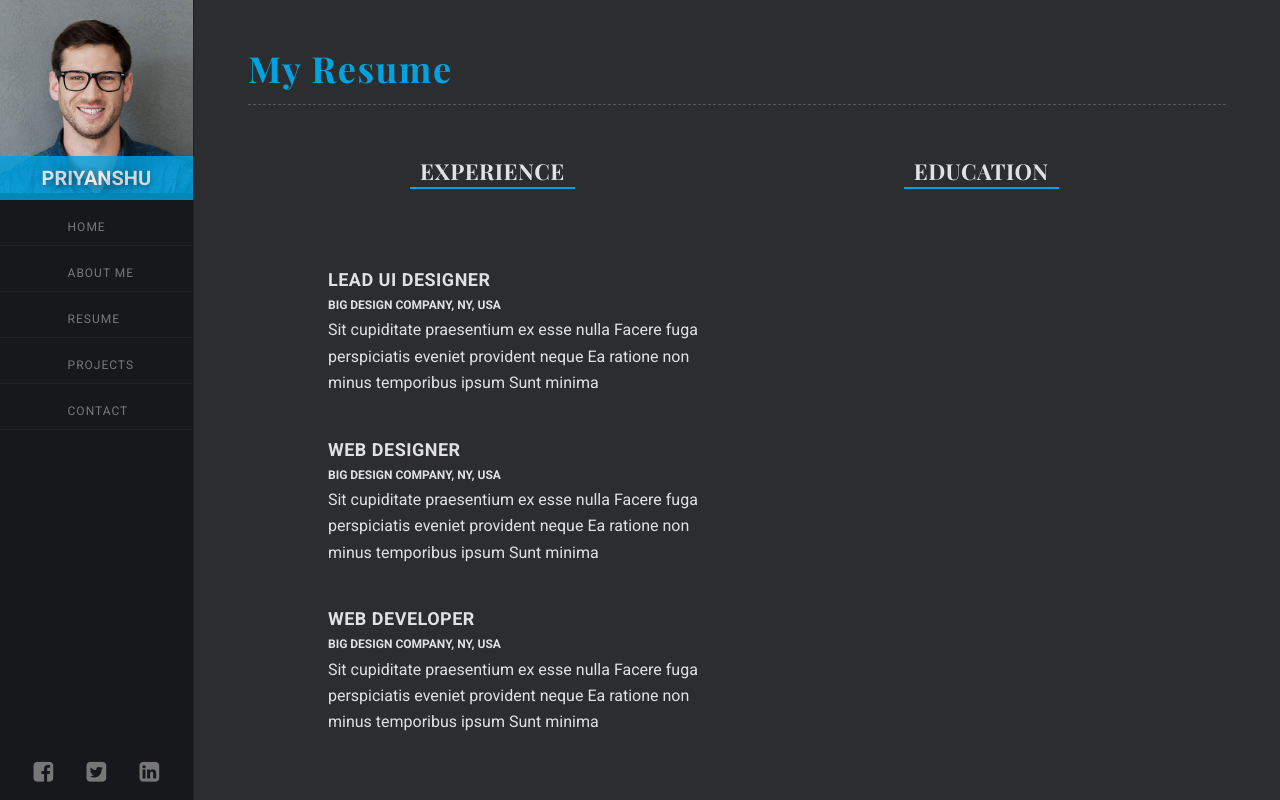
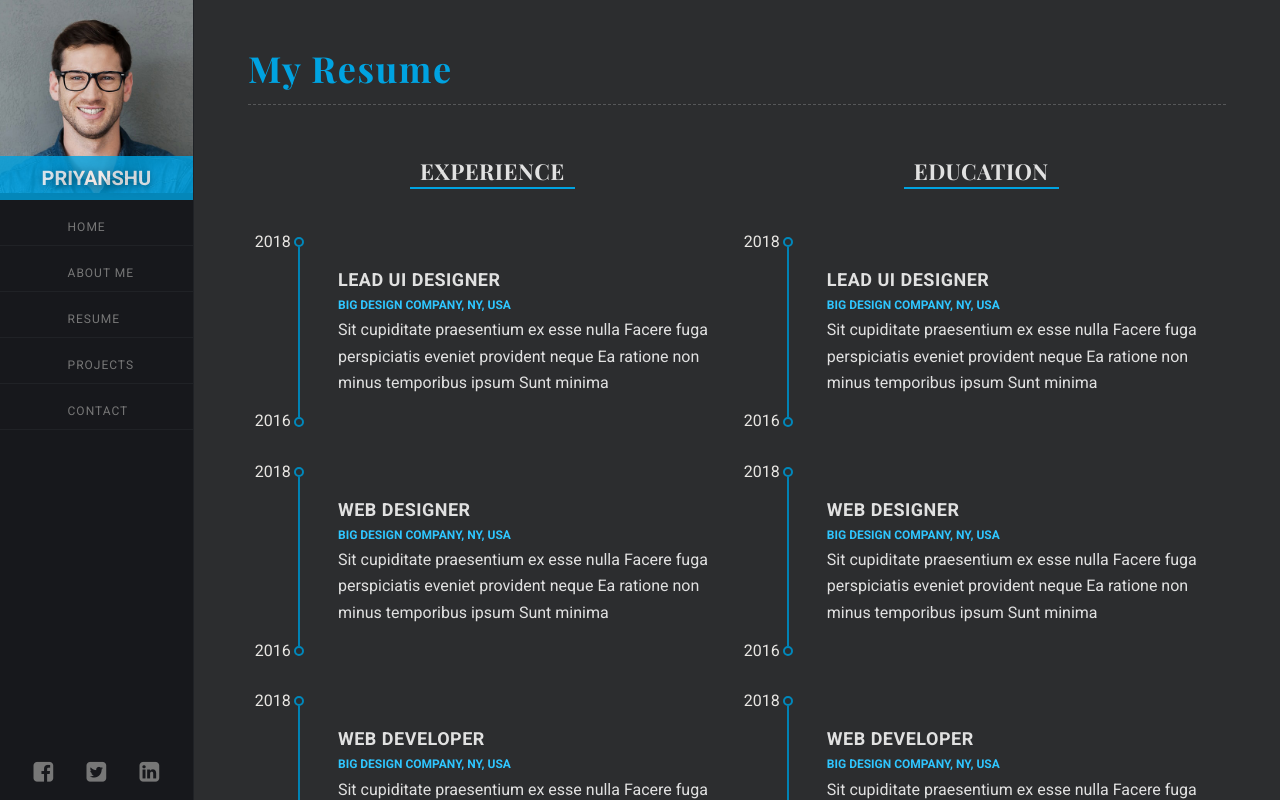
Before and after one commit to PriyanshuAgarwal/portfolio123, a React (Create React App) app: page / in a window 1280 px wide. Built offline with nearby package versions, Linux system fonts and the light colour scheme.

Commit message:
Finish history list

```diff
--- a/src/css/Resume.css
+++ b/src/css/Resume.css
@@ -5,6 +5,8 @@
 .history-container .experience-container, .history-container .education-container {
     width: 50%;
 }
+
+
 
 .history-item {
     margin: 20px 0 50px;
@@ -19,6 +21,14 @@
     margin-left: 10px;
     padding: 20px;
     transition: all .5s ease-in-out;
+}
+
+.history-item li .content {
+    margin-left: 10px;
+}
+
+.history-item li:not(:first-child) {
+    margin-top: 60px;
 }
 
 .history-item li .content h4 {
@@ -37,9 +47,60 @@
     font-family: "Roboto", sans-serif;
     font-weight: 600;
     text-transform: uppercase;
+    color: rgb(47, 198, 255);
 }
 
 .history-item li .content p {
     font-size: 16px;
     margin-bottom: 0px;
 }
+
+.history-item li .year {
+    height: 100%;
+    left: -10px;
+    top: 0;
+    position: absolute;
+}
+
+.history-item li .year span {
+    font-size: 16px;
+    position: absolute;
+    -webkit-transform: translateX(-120%);
+    -ms-transform: translateX(-120%);
+    transform: translateX(-120%);
+    color: rgb(232, 230, 227);
+}
+
+.history-item li .year .to {
+    top: -18px;
+}
+
+.history-item li .year .from {
+    bottom: -18px;
+}
+
+.history-item .line-left {
+    width: 2px;
+    background-color: rgb(0, 130, 180);
+    height: 100%;
+    position: absolute;
+    top: 0;
+    left: -10px;
+
+}
+
+.history-item .line-left::after, .history-item .line-left::before {
+    content: "";
+    width: 10px;
+    height: 10px;
+    -webkit-border-radius: 50%;
+    border-radius: 50%;
+    border: 2px solid rgb(0, 136, 188);
+    position: absolute;
+    left: -4px;
+    top: -10px;
+}
+
+.history-item .line-left::after {
+    top: 100%
+}
--- a/src/resume/HistoryItem.js
+++ b/src/resume/HistoryItem.js
@@ -6,6 +6,7 @@ const HistoryItem = (props) => {
 
     return (
         <li>
+            <span class="line-left"></span>
             <div class="content">
                 <h4>{props.title}</h4>
                 <h5>{props.short_description}</h5>
@@ -13,6 +14,10 @@ const HistoryItem = (props) => {
                     {props.info}
                 </p>
             </div>
+            <span className="year">
+                <span className="to">2018</span>
+                <span className="from">2016</span>
+            </span>
     </li>
     );
 
--- a/src/resume/Resume.js
+++ b/src/resume/Resume.js
@@ -35,6 +35,23 @@ render() {
                     </div>
                     <div className="education-container">
                         <SectionSubheading title="Education" />
+                            <ul className="history-item">
+                                <HistroyItem
+                                    title="LEAD UI DESIGNER"
+                                    short_description="BIG DESIGN COMPANY, NY, USA"
+                                    info="Sit cupiditate praesentium ex esse nulla Facere fuga perspiciatis eveniet provident neque Ea ratione non minus temporibus ipsum Sunt minima">
+                                </HistroyItem>
+                                <HistroyItem
+                                    title="WEB DESIGNER"
+                                    short_description="BIG DESIGN COMPANY, NY, USA"
+                                    info="Sit cupiditate praesentium ex esse nulla Facere fuga perspiciatis eveniet provident neque Ea ratione non minus temporibus ipsum Sunt minima">
+                                </HistroyItem>
+                                <HistroyItem
+                                    title="WEB DEVELOPER"
+                                    short_description="BIG DESIGN COMPANY, NY, USA"
+                                    info="Sit cupiditate praesentium ex esse nulla Facere fuga perspiciatis eveniet provident neque Ea ratione non minus temporibus ipsum Sunt minima">
+                                </HistroyItem>
+                            </ul>
                     </div>
                 </div>
             </div>
```
